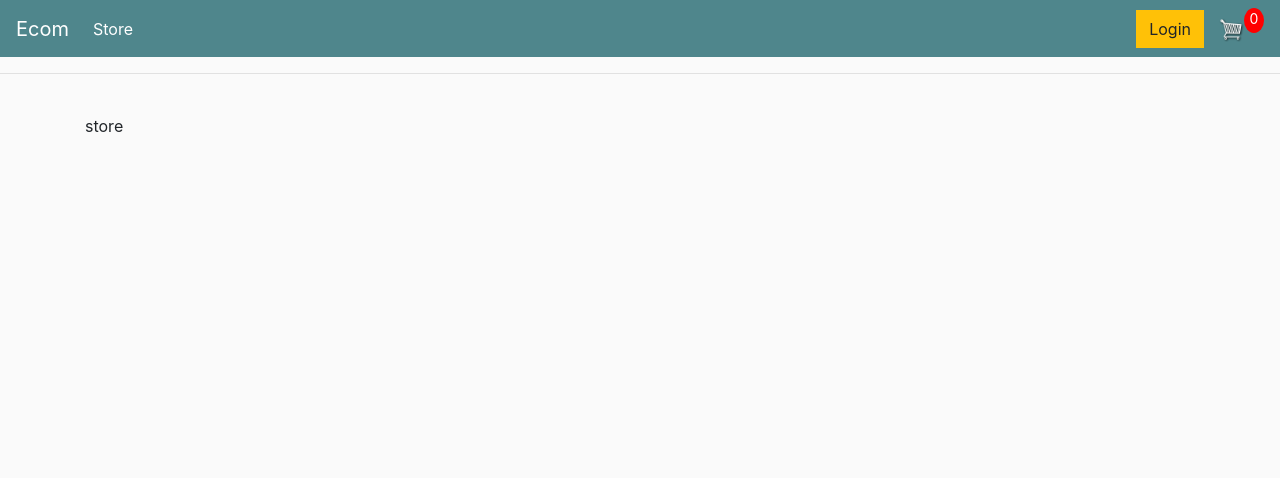
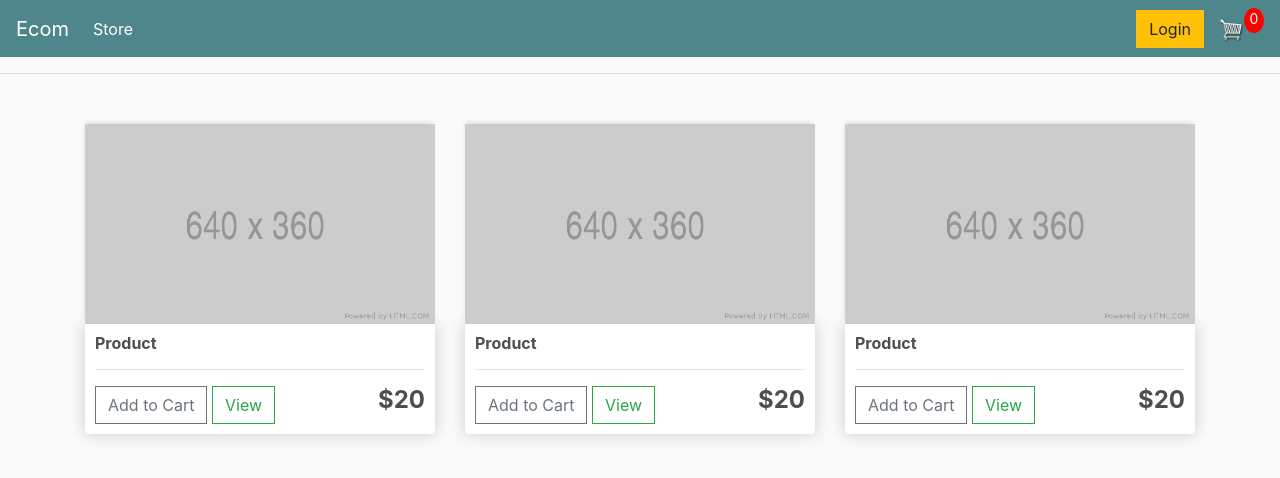
Before and after one commit to DeaaTH65/E_Commerce, a Django app: page / in a window 1280 px wide. Shown: the top 478 px of the page. Run offline with Django 4.2, Linux system fonts and the light colour scheme; some libraries are stand-ins or nearby versions.

Commit message:
Template store page

```diff
--- a/ecommerce/store/templates/store/store.html
+++ b/ecommerce/store/templates/store/store.html
@@ -1,6 +1,44 @@
 {% extends 'store/main.html' %}
 {% load static %}
 {% block content %}
-	store
+<div class="row">
+    <div class="col-lg-4">
+        <img class="thumbnail" src="{% static 'images/placeholder.png' %}">
+        <div class="box-element product">
+            <h6><strong>Product</strong></h6>
+            <hr>
 
+            <button  class="btn btn-outline-secondary add-btn">Add to Cart</button>
+            <a class="btn btn-outline-success" href="#">View</a>
+            <h4 style="display: inline-block; float: right"><strong>$20</strong></h4>
+
+        </div>
+    </div>
+
+    <div class="col-lg-4">
+        <img class="thumbnail" src="{% static 'images/placeholder.png' %}">
+        <div class="box-element product">
+            <h6><strong>Product</strong></h6>
+            <hr>
+
+            <button  class="btn btn-outline-secondary add-btn">Add to Cart</button>
+            <a class="btn btn-outline-success" href="#">View</a>
+            <h4 style="display: inline-block; float: right"><strong>$20</strong></h4>
+
+        </div>
+    </div>
+
+    <div class="col-lg-4">
+        <img class="thumbnail" src="{% static 'images/placeholder.png' %}">
+        <div class="box-element product">
+            <h6><strong>Product</strong></h6>
+            <hr>
+
+            <button  class="btn btn-outline-secondary add-btn">Add to Cart</button>
+            <a class="btn btn-outline-success" href="#">View</a>
+            <h4 style="display: inline-block; float: right"><strong>$20</strong></h4>
+
+        </div>
+    </div>
+</div>
 {% endblock content %}
```
